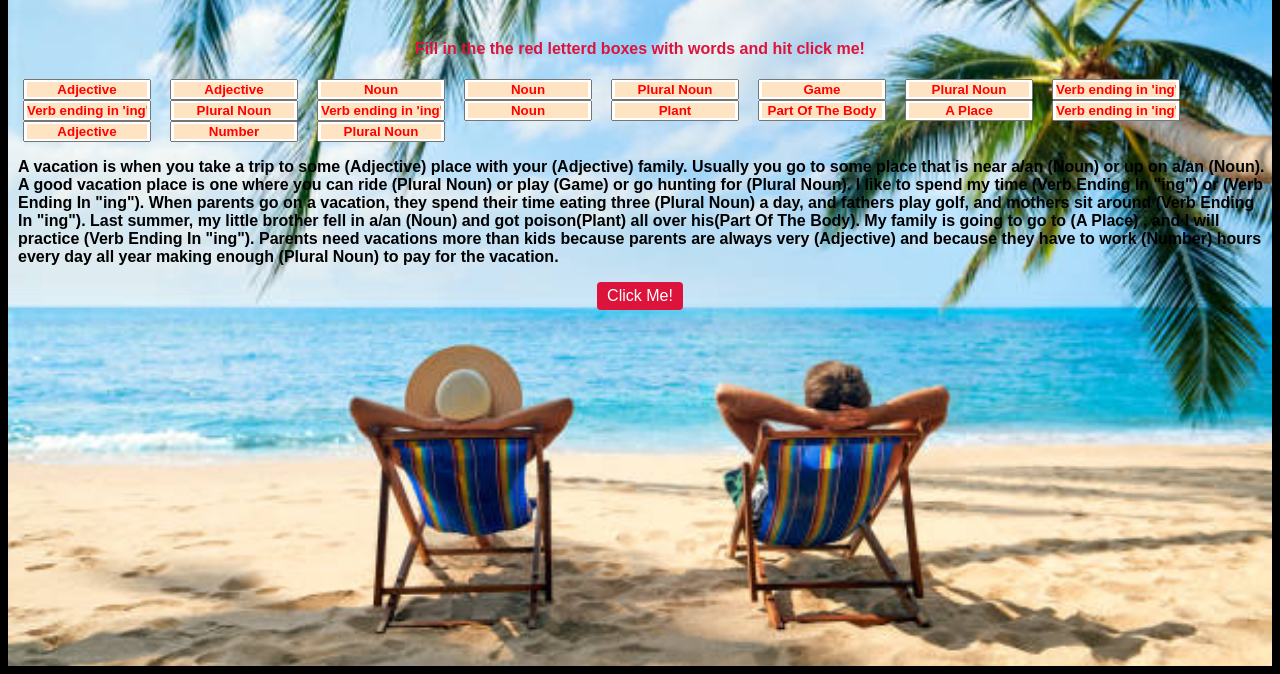
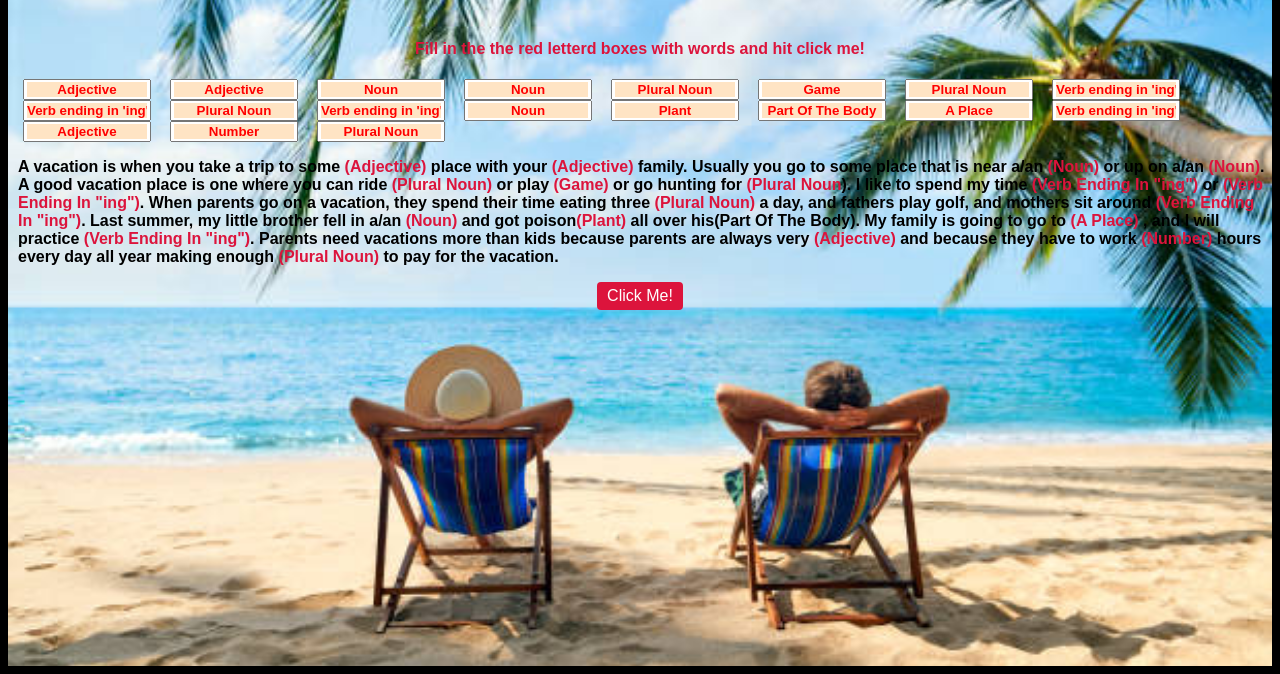
Before and after one commit to Boswecw/madlibs, a plain HTML site: page index.html in a window 1280 px wide. Shown: the part 142-816 px from the top of the page. Drawn offline with Linux system fonts and the light colour scheme.

Commit message:
eigth push

```diff
--- a/index.html
+++ b/index.html
@@ -34,23 +34,22 @@
     <input type="text" Placeholder="Number" id='word18'>
     <input type="text" Placeholder="Plural Noun" id='word19'>
     </div>
-
+<span></span>
     <p>
-        A vacation is when you take a trip to some (Adjective) place
-        with your (Adjective) family. Usually you go to some place
-        that is near a/an (Noun) or up on a/an (Noun).
-        A good vacation place is one where you can ride (Plural Noun)
-        or play (Game) or go hunting for (Plural Noun). I like
-        to spend my time (Verb Ending In "ing") or (Verb Ending In "ing").
+        A vacation is when you take a trip to some <span>(Adjective)</span> place
+        with your <span>(Adjective)</span> family. Usually you go to some place
+        that is near a/an <span>(Noun)</span> or up on a/an <span>(Noun)</span>.
+        A good vacation place is one where you can ride <span>(Plural Noun)</span>
+        or play <span>(Game)</span> or go hunting for <span>(Plural Noun</span>). I like
+        to spend my time <span>(Verb Ending In "ing")</span> or <span>(Verb Ending In "ing")</span>.
         When parents go on a vacation, they spend their time eating
-        three (Plural Noun) a day, and fathers play golf, and mothers
-        sit around (Verb Ending In "ing"). Last summer, my little brother
-        fell in a/an (Noun) and got poison(Plant) all
-        over his(Part Of The Body). My family is going to go to (A Place)
-        , and I will practice (Verb Ending In "ing"). Parents
-        need vacations more than kids because parents are always very
-        (Adjective) and because they have to work (Number)
-        hours every day all year making enough (Plural Noun) to pay
+        three <span>(Plural Noun)</span> a day, and fathers play golf, and mothers
+        sit around <span>(Verb Ending In "ing")</span>. Last summer, my little brother
+        fell in a/an <span>(Noun)</span> and got poison<span>(Plant)</span> all
+        over his(Part Of The Body). My family is going to go to <span>(A Place)</span>
+        , and I will practice <span>(Verb Ending In "ing")</span>. Parents need vacations more than kids because parents are always very
+        <span>(Adjective)</span> and because they have to work <span>(Number)</span>
+        hours every day all year making enough <span>(Plural Noun)</span> to pay
         for the vacation.
     </p>
 
--- a/style.css
+++ b/style.css
@@ -7,7 +7,9 @@ h1{
     font-family:Arial, Helvetica, sans-serif;
     font-weight:bolder;
     }
-
+span{
+    color:crimson;
+}
 h4{
     color:crimson;
     text-align: center;
```
